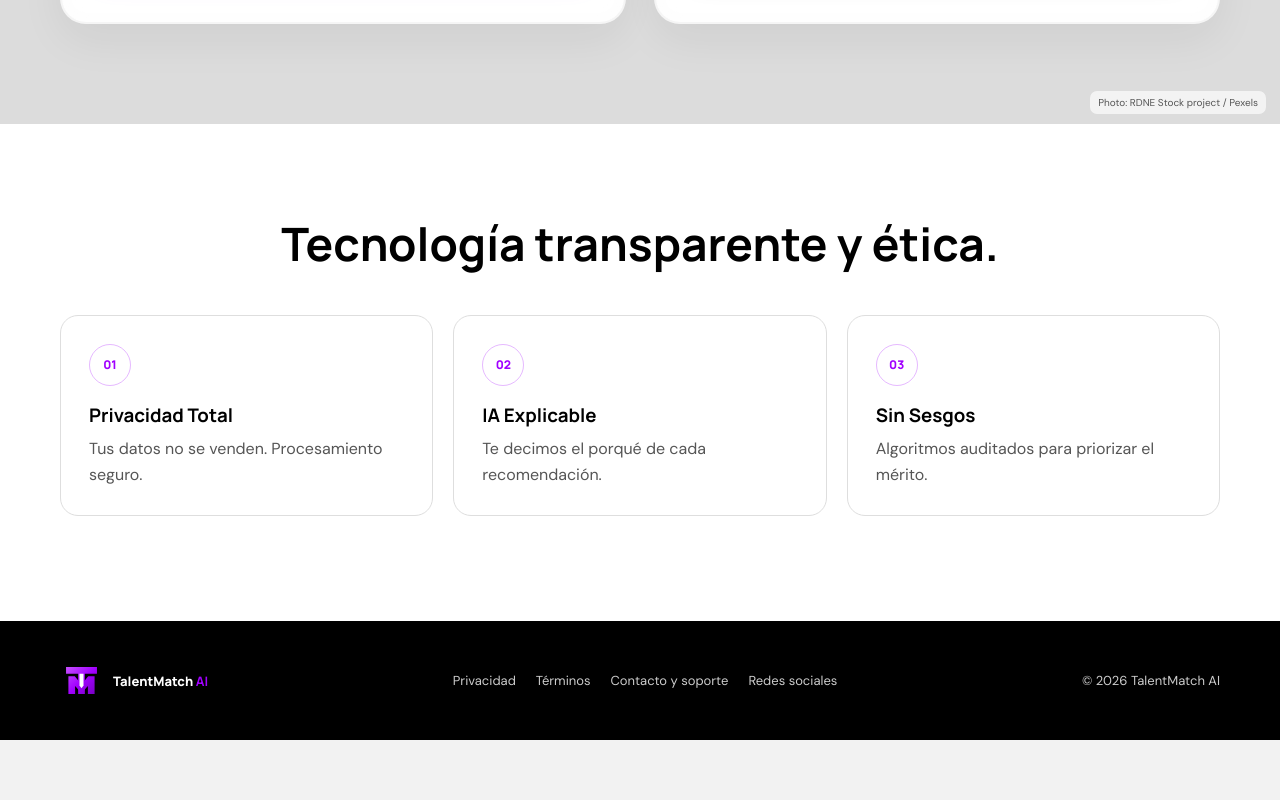
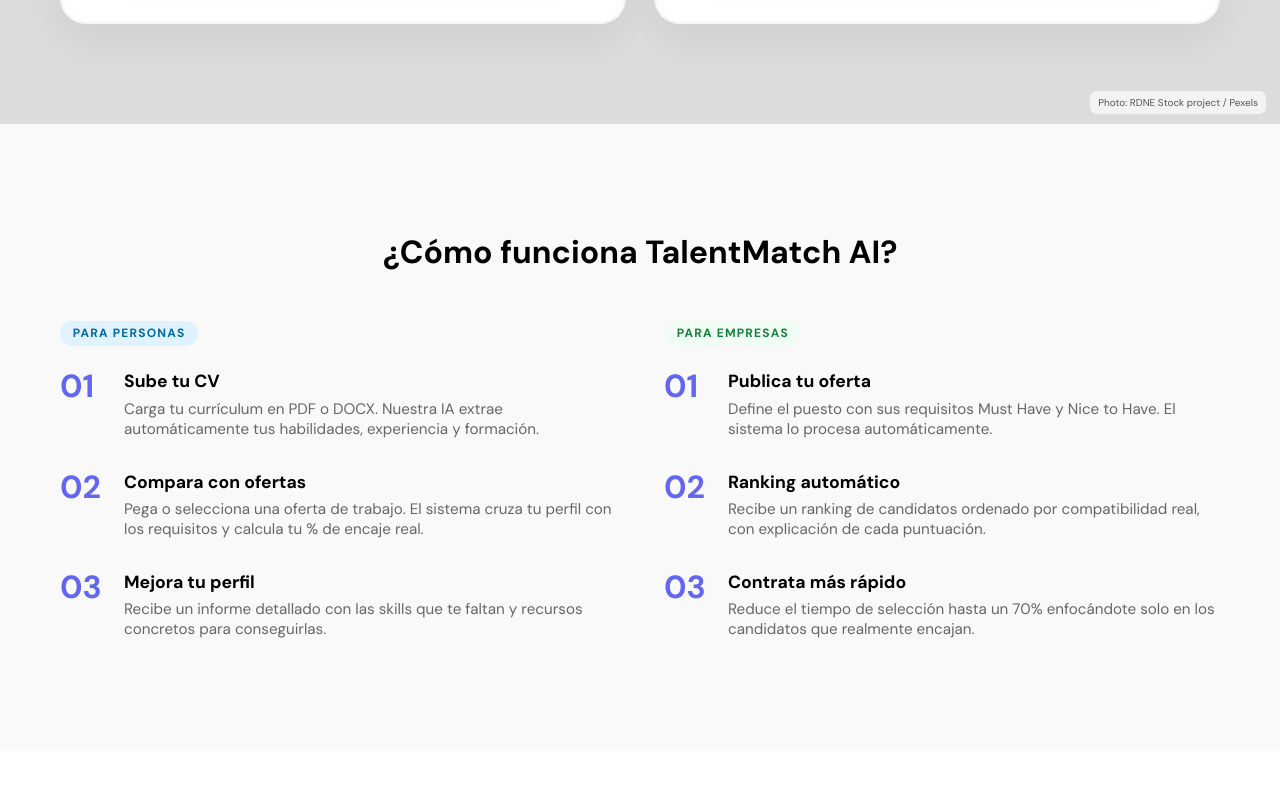
Before and after one commit to bertaaparicio/Mavericks, a React (Vite) app in the folder frontend/: page / in a window 1280 px wide. Shown: the part 1460-2260 px from the top of the page. Before the commit the page ends 2200 px from the top, so only its background shows below. Built offline with nearby package versions, Linux system fonts and the light colour scheme.

Commit message:
Apartado Cómo funciona TalentMatch
Nuevo a apartado con la explicación de como funciona la web y cual es su finalidad

```diff
--- a/frontend/src/App.jsx
+++ b/frontend/src/App.jsx
@@ -1,4 +1,5 @@
-import { Navigate, Route, Routes } from "react-router-dom";
+import { Navigate, Route, Routes, useLocation } from "react-router-dom";
+import { useEffect } from "react";
 import { HomePage } from "./pages/HomePage";
 import { CandidatePage } from "./pages/CandidatePage";
 import { CompanyPage } from "./pages/CompanyPage";
@@ -6,10 +7,24 @@
 import { LoginPage } from "./pages/LoginPage";
 import { ProtectedRoute } from "./components/ProtectedRoute";
 
+function ScrollToHash() {
+  const { pathname, hash } = useLocation();
+  useEffect(() => {
+    if (hash) {
+      const el = document.querySelector(hash);
+      if (el) el.scrollIntoView({ behavior: "smooth" });
+    } else {
+      window.scrollTo(0, 0);
+    }
+  }, [pathname, hash]);
+  return null;
+}
 
 /** Enrutador principal de la aplicación. */
 export function App() {
   return (
+    <>
+      <ScrollToHash />
       <Routes>
         <Route path="/" element={<HomePage />} />
         <Route path="/candidate" element={<ProtectedRoute><CandidatePage /></ProtectedRoute>} />
@@ -18,5 +33,6 @@
         <Route path="/login" element={<LoginPage />} />
         <Route path="*" element={<Navigate to="/" replace />} />
       </Routes>
+    </>
   );
 }
--- a/frontend/src/pages/HomePage.jsx
+++ b/frontend/src/pages/HomePage.jsx
@@ -24,6 +24,23 @@
       benefits: ["Recibe solo candidatos con >80% de compatibilidad real.", "Reduce el tiempo de contratación en un 70%.", "Accede a un ranking justificado por IA, no por palabras clave."],
       cta: "Ver Solución para RRHH", micro: "Prueba gratuita para equipos de contratación.",
     },
+    howTitle: "¿Cómo funciona TalentMatch AI?",
+    howCandidate: {
+      label: "PARA PERSONAS",
+      steps: [
+        ["01", "Sube tu CV", "Carga tu currículum en PDF o DOCX. Nuestra IA extrae automáticamente tus habilidades, experiencia y formación."],
+        ["02", "Compara con ofertas", "Pega o selecciona una oferta de trabajo. El sistema cruza tu perfil con los requisitos y calcula tu % de encaje real."],
+        ["03", "Mejora tu perfil", "Recibe un informe detallado con las skills que te faltan y recursos concretos para conseguirlas."],
+      ]
+    },
+    howCompany: {
+      label: "PARA EMPRESAS",
+      steps: [
+        ["01", "Publica tu oferta", "Define el puesto con sus requisitos Must Have y Nice to Have. El sistema lo procesa automáticamente."],
+        ["02", "Ranking automático", "Recibe un ranking de candidatos ordenado por compatibilidad real, con explicación de cada puntuación."],
+        ["03", "Contrata más rápido", "Reduce el tiempo de selección hasta un 70% enfocándote solo en los candidatos que realmente encajan."],
+      ]
+    },
     trustTitle: "Tecnología transparente y ética.",
     trust: [["Privacidad Total", "Tus datos no se venden. Procesamiento seguro."], ["IA Explicable", "Te decimos el porqué de cada recomendación."], ["Sin Sesgos", "Algoritmos auditados para priorizar el mérito."]],
   },
@@ -37,6 +54,7 @@
     choose: "Tria com vols utilitzar TalentMatch AI",
     candidate: { label:"PER A PERSONES",title:"Busco feina",pain:"Cansat d’enviar CVs al buit i no rebre resposta?",benefits:["Descobreix el teu % real d’encaix abans d’aplicar.","Optimitza el teu CV automàticament per a cada oferta.","Rep un pla personalitzat per millorar el teu perfil."],cta:"Començar gratis",micro:"Uneix-te a milers de candidats que ja estan aconseguint entrevistes." },
     company: { label:"PER A EMPRESES",title:"Soc empresa o reclutador",pain:"Perds hores filtrant CVs que no encaixen?",benefits:["Rep només candidats amb >80% de compatibilitat real.","Redueix el temps de contractació en un 70%.","Accedeix a un rànquing justificat per IA, no per paraules clau."],cta:"Veure solució per a RRHH",micro:"Prova gratuïta per a equips de contractació." },
+    howTitle: "Com funciona TalentMatch AI?", howCandidate: {label: "PER A PERSONES",steps: [["01", "Puja el teu CV", "Carrega el teu currículum en PDF o DOCX. La nostra IA extrau automàticament les teves habilitats, experiència i formació."],["02", "Compara amb ofertes", "Enganxa o selecciona una oferta de feina. El sistema creua el teu perfil amb els requisits i calcula el teu % d'encaix real."],["03", "Millora el teu perfil", "Rep un informe detallat amb les skills que et falten i recursos concrets per aconseguir-les."],]},howCompany: {label: "PER A EMPRESES",steps: [["01", "Publica la teva oferta", "Defineix el lloc amb els seus requisits Must Have i Nice to Have. El sistema ho processa automàticament."],["02", "Rànquing automàtic", "Rep un rànquing de candidats ordenat per compatibilitat real, amb l'explicació de cada puntuació."],["03", "Contracta més ràpid", "Redueix el temps de selecció fins a un 70% centrant-te només en els candidats que realment encaixen."],]},
     trustTitle:"Tecnologia transparent i ètica.",trust:[["Privacitat total","Les teves dades no es venen. Processament segur."],["IA explicable","T’expliquem el perquè de cada recomanació."],["Sense biaixos","Algoritmes auditats per prioritzar el mèrit."]],
   },
   en: {
@@ -49,6 +67,7 @@
     choose: "Choose how you want to use TalentMatch AI",
     candidate: { label:"FOR PEOPLE",title:"I’m looking for work",pain:"Tired of sending résumés into a void and hearing nothing back?",benefits:["See your real match percentage before applying.","Automatically optimize your résumé for each job.","Get a personal plan to strengthen your profile."],cta:"Start Free",micro:"Join thousands of candidates already landing interviews." },
     company: { label:"FOR COMPANIES",title:"I’m a company or recruiter",pain:"Losing hours filtering résumés that do not fit?",benefits:["Receive only candidates with >80% real compatibility.","Reduce hiring time by 70%.","Access an AI-justified ranking, not a keyword filter."],cta:"See the HR Solution",micro:"Free trial for hiring teams." },
+    howTitle: "How does TalentMatch AI work?",howCandidate: {label: "FOR INDIVIDUALS",steps: [ ["01", "Upload your CV", "Upload your resume in PDF or DOCX. Our AI automatically extracts your skills, experience, and education."],["02", "Compare with job offers", "Paste or select a job offer. The system cross-references your profile with the requirements and calculates your real match %."],["03", "Improve your profile", "Receive a detailed report with the skills you're missing and concrete resources to acquire them."],]},howCompany: {label: "FOR COMPANIES",steps: [["01", "Post your job offer", "Define the position with its Must Have and Nice to Have requirements. The system processes it automatically."],["02", "Automatic ranking", "Receive a ranked list of candidates sorted by real compatibility, with an explanation for each score."],["03", "Hire faster", "Reduce screening time by up to 70% by focusing only on candidates who truly fit."],]},
     trustTitle:"Transparent and ethical technology.",trust:[["Total privacy","Your data is never sold. Secure processing."],["Explainable AI","We explain the reason behind every recommendation."],["Without bias","Audited algorithms prioritize merit."]],
   },
 };
@@ -92,7 +111,44 @@
           </a>
         </section>
 
-        <section className="trust" id="como-funciona">
+        <section className="how-it-works" id="como-funciona">
+          <div className="container">
+            <h2>{t.howTitle}</h2>
+            <div className="how-it-works__grid">
+
+              {/* Columna candidatos */}
+              <div className="how-it-works__col">
+                <span className="how-it-works__tag how-it-works__tag--candidate">{t.howCandidate.label}</span>
+                {t.howCandidate.steps.map(([num, title, text]) => (
+                  <div className="how-it-works__step" key={num}>
+                    <span className="how-it-works__num">{num}</span>
+                    <div>
+                      <h3>{title}</h3>
+                      <p>{text}</p>
+                    </div>
+                  </div>
+                ))}
+              </div>
+
+              {/* Columna empresas */}
+              <div className="how-it-works__col">
+                <span className="how-it-works__tag how-it-works__tag--company">{t.howCompany.label}</span>
+                {t.howCompany.steps.map(([num, title, text]) => (
+                  <div className="how-it-works__step" key={num}>
+                    <span className="how-it-works__num">{num}</span>
+                    <div>
+                      <h3>{title}</h3>
+                      <p>{text}</p>
+                    </div>
+                  </div>
+                ))}
+              </div>
+
+            </div>
+          </div>
+        </section>
+
+        <section className="trust" id="confianza">
           <div className="container">
             <h2>{t.trustTitle}</h2>
             <div className="trust__grid">
--- a/frontend/src/styles/global.css
+++ b/frontend/src/styles/global.css
@@ -541,6 +541,57 @@
   .cv-audit__heading { flex-direction: column; }
 }
 
+.how-it-works {
+  padding: 5rem 0;
+  background: var(--color-surface, #f9f9f9);
+}
+
+.how-it-works h2 {
+  text-align: center;
+  margin-bottom: 3rem;
+  font-size: 2rem;
+}
+
+.how-it-works__grid {
+  display: grid;
+  grid-template-columns: 1fr 1fr;
+  gap: 3rem;
+}
+
+@media (max-width: 768px) {
+  .how-it-works__grid { grid-template-columns: 1fr; }
+}
+
+.how-it-works__tag {
+  display: inline-block;
+  font-size: 0.75rem;
+  font-weight: 700;
+  letter-spacing: 0.1em;
+  padding: 0.3rem 0.8rem;
+  border-radius: 999px;
+  margin-bottom: 1.5rem;
+}
+
+.how-it-works__tag--candidate { background: #e0f2fe; color: #0369a1; }
+.how-it-works__tag--company   { background: #f0fdf4; color: #15803d; }
+
+.how-it-works__step {
+  display: flex;
+  gap: 1rem;
+  margin-bottom: 2rem;
+}
+
+.how-it-works__num {
+  font-size: 2rem;
+  font-weight: 800;
+  color: var(--color-primary, #6366f1);
+  min-width: 3rem;
+  line-height: 1;
+}
+
+.how-it-works__step h3 { margin: 0 0 0.4rem; font-size: 1.1rem; }
+.how-it-works__step p  { margin: 0; color: var(--color-text-muted, #666); font-size: 0.95rem; }
+
 /* Respeta la preferencia del sistema para reducir movimiento. */
 @media (prefers-reduced-motion: reduce) {
   .audience-card__animated-image,
```
Lines whose indentation alone changed are shown as unchanged.
